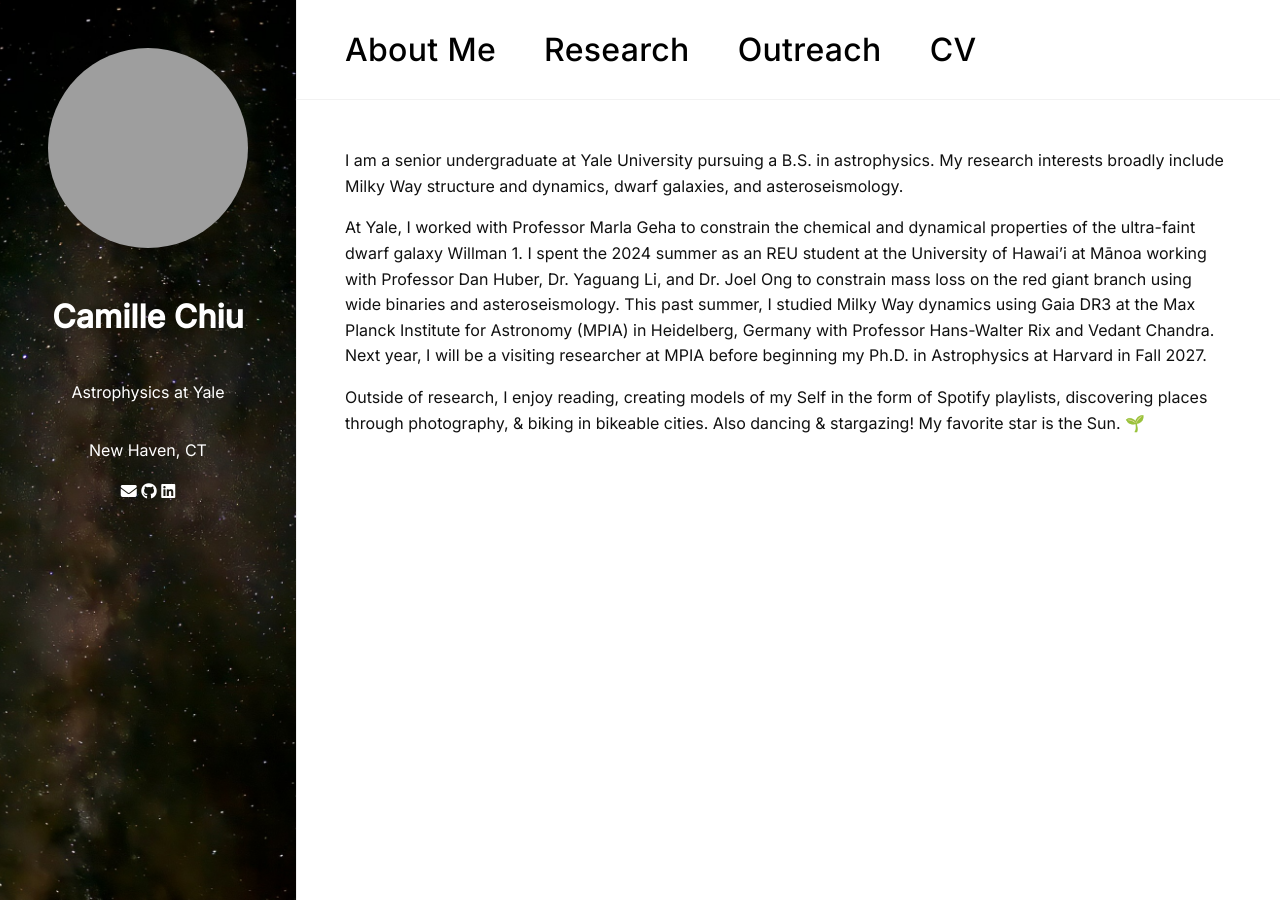
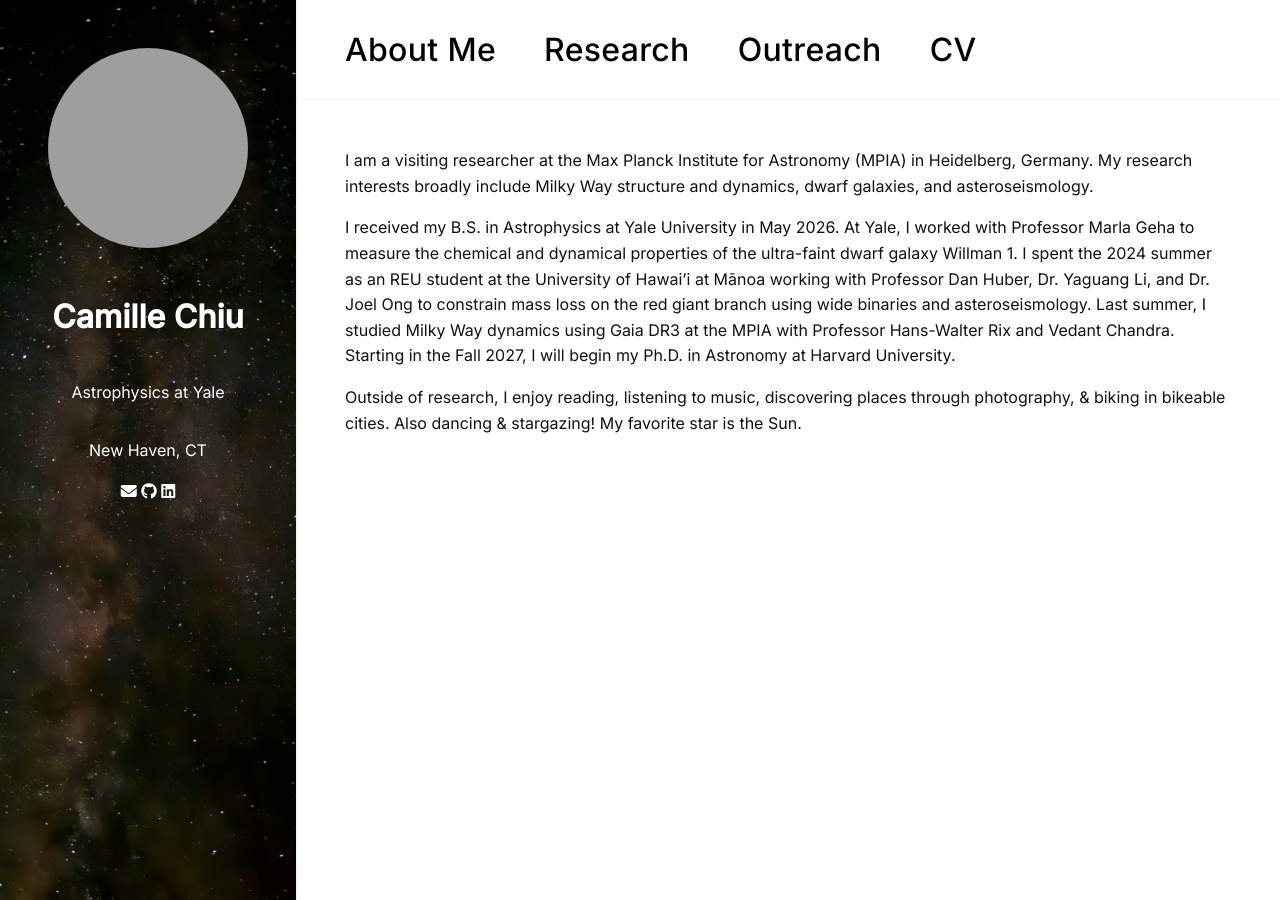
Before and after one commit to camchiu/camchiu.github.io, a Jekyll site: the page built from index.md, in a window 1280 px wide and 900 px high. Built offline with Jekyll 4.4.1, drawn with Linux system fonts in a browser that asks for light colours; grey boxes are pictures that could not be loaded.

Commit message:
Update index.md

```diff
--- a/index.md
+++ b/index.md
@@ -4,8 +4,8 @@ author_profile: true
 title: "About Me"
 ---
 
-I am a senior undergraduate at Yale University pursuing a B.S. in astrophysics. My research interests broadly include Milky Way structure and dynamics, dwarf galaxies, and asteroseismology.
+I am a visiting researcher at the Max Planck Institute for Astronomy (MPIA) in Heidelberg, Germany. My research interests broadly include Milky Way structure and dynamics, dwarf galaxies, and asteroseismology.
 
-At Yale, I worked with Professor [Marla Geha](https://geha-group.github.io/) to constrain the chemical and dynamical properties of the ultra-faint dwarf galaxy Willman 1. I spent the 2024 summer as an REU student at the University of Hawai’i at Mānoa working with Professor [Dan Huber](https://home.ifa.hawaii.edu/users/dhuber/), Dr. [Yaguang Li](https://www.yaguangli.page/), and Dr. [Joel Ong](https://portfolio.hyad.es/) to constrain mass loss on the red giant branch using wide binaries and asteroseismology. This past summer, I studied Milky Way dynamics using Gaia DR3 at the Max Planck Institute for Astronomy (MPIA) in Heidelberg, Germany with Professor [Hans-Walter Rix](https://www.mpia.de/rix) and [Vedant Chandra](https://vedantchandra.com/). Next year, I will be a visiting researcher at MPIA before beginning my Ph.D. in Astrophysics at Harvard in Fall 2027.
+I received my B.S. in Astrophysics at Yale University in May 2026. At Yale, I worked with Professor [Marla Geha](https://geha-group.github.io/) to measure the chemical and dynamical properties of the ultra-faint dwarf galaxy Willman 1. I spent the 2024 summer as an REU student at the University of Hawai’i at Mānoa working with Professor [Dan Huber](https://home.ifa.hawaii.edu/users/dhuber/), Dr. [Yaguang Li](https://www.yaguangli.page/), and Dr. [Joel Ong](https://portfolio.hyad.es/) to constrain mass loss on the red giant branch using wide binaries and asteroseismology. Last summer, I studied Milky Way dynamics using Gaia DR3 at the MPIA with Professor [Hans-Walter Rix](https://www.mpia.de/rix) and [Vedant Chandra](https://vedantchandra.com/). Starting in the Fall 2027, I will begin my Ph.D. in Astronomy at Harvard University.
 
-Outside of research, I enjoy [reading](https://www.goodreads.com/user/show/47228428-camille-chiu), [creating models of my Self in the form of Spotify playlists](https://open.spotify.com/user/mh711e310mxycu0b3816os052?si=7a05bd5bafe54170), discovering places through photography, & biking in bikeable cities. Also dancing & stargazing! My favorite star is the Sun. 🌱
+Outside of research, I enjoy [reading](https://www.goodreads.com/user/show/47228428-camille-chiu), [listening to music](https://open.spotify.com/user/mh711e310mxycu0b3816os052?si=7a05bd5bafe54170), discovering places through photography, & biking in bikeable cities. Also dancing & stargazing! My favorite star is the Sun.
```
